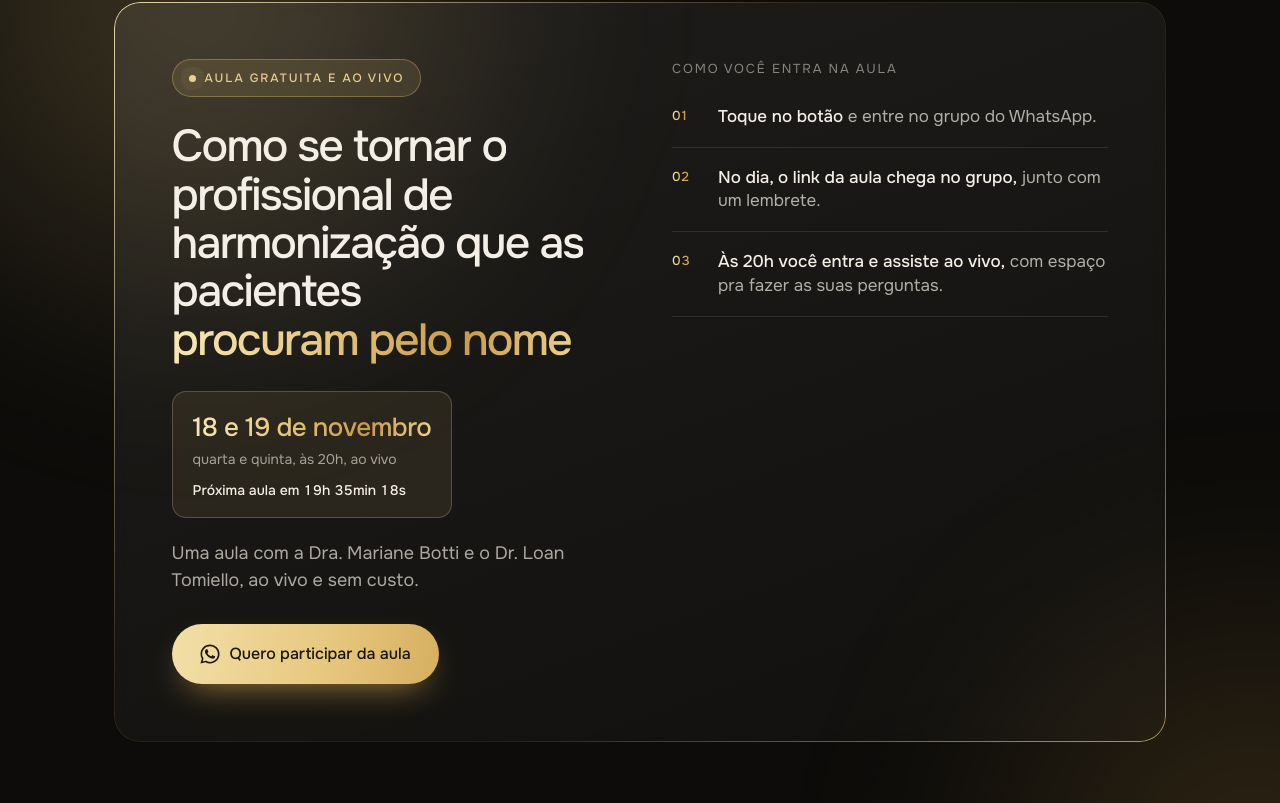
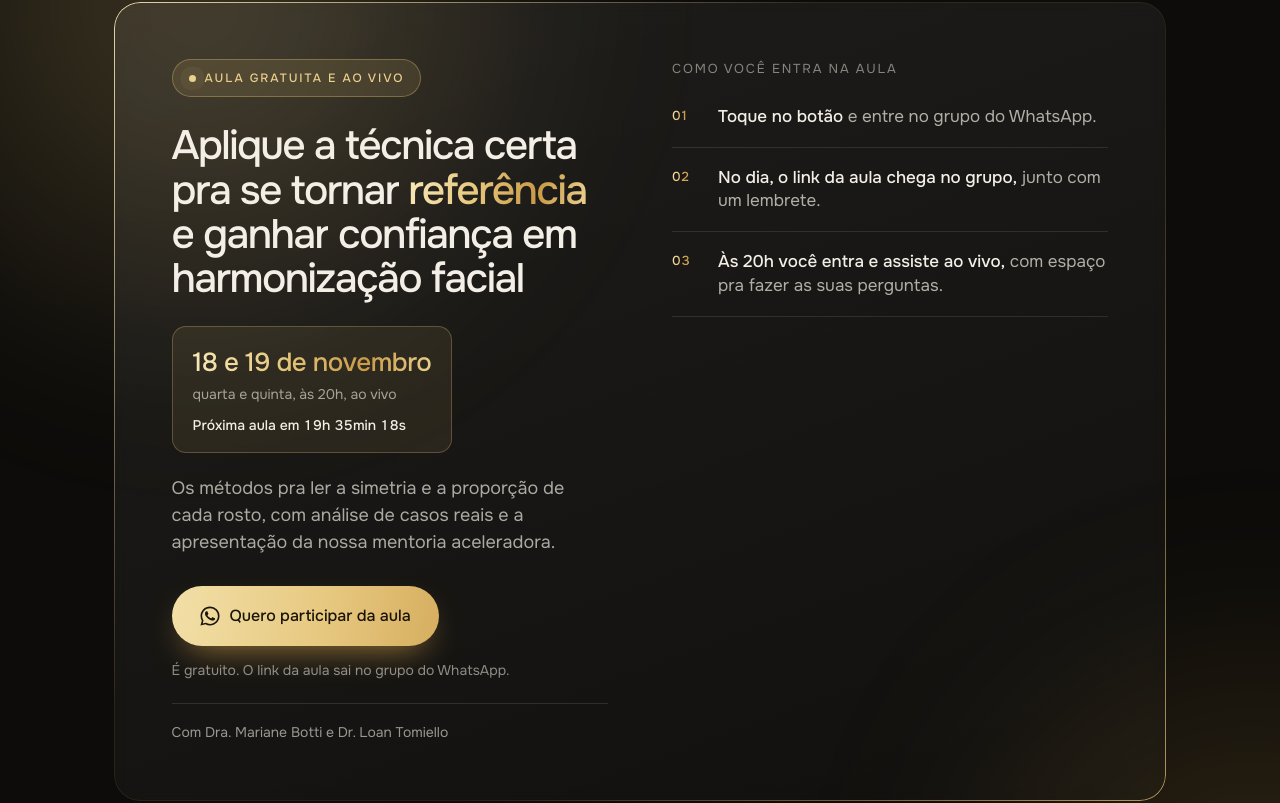
Before and after one commit to raelvvieira/aula-hof-nos, a plain HTML site: page index.html in a window 1280 px wide. Shown: the part 6259-7062 px from the top of the page. Drawn offline with nearby package versions, Linux system fonts and the light colour scheme; animation ran at ten frames a second.

Commit message:
Fechamento repete a oferta da abertura
Co-Authored-By: Claude Opus 5.5 <noreply@anthropic.com>

```diff
--- a/index.html
+++ b/index.html
@@ -349,6 +349,9 @@ mark,.hl > span{background:var(--gold);color:inherit;border-radius:.16em;padding
   .ba-item.pair.solo{width:39vw}
   #lb .lb-box:not(.solo){grid-template-columns:1fr;width:min(94vw,calc(43vh*.75))}
 }
+/* fechamento igual à abertura */
+.grupo h2{font-size:clamp(28px,3.2vw,44px)}
+.of-assina{margin-top:22px;padding-top:18px;border-top:1px solid rgba(244,239,230,.12);font-size:14px;color:rgba(244,239,230,.6)}
 </style>
 <script>document.documentElement.classList.add('js');setTimeout(function(){if(!window.__motionOk)document.documentElement.classList.remove('js')},3500)</script>
 </head>
@@ -456,10 +459,12 @@ mark,.hl > span{background:var(--gold);color:inherit;border-radius:.16em;padding
     <div class="oferta" data-r>
       <div class="of-esq">
         <span class="selo">Aula gratuita e ao vivo</span>
-        <h2 class="split">Como se tornar o profissional de harmonização que as pacientes <mark>procuram pelo nome</mark></h2>
+        <h2 class="split">Aplique a técnica certa pra se tornar <mark>referência</mark> e ganhar confiança em harmonização facial</h2>
         <div class="of-data"><b>18 e 19 de novembro</b><span>quarta e quinta, às 20h, ao vivo</span><span class="cd" data-cd></span></div>
-        <p class="of-p">Uma aula com a Dra. Mariane Botti e o Dr. Loan Tomiello, ao vivo e sem custo.</p>
+        <p class="of-p">Os métodos pra ler a simetria e a proporção de cada rosto, com análise de casos reais e a apresentação da nossa mentoria aceleradora.</p>
         <a class="btn ouro" data-wa href="#"><svg viewBox="0 0 24 24"><use href="#i-wa"/></svg>Quero participar da aula</a>
+        <div class="sub-cta">É gratuito. O link da aula sai no grupo do WhatsApp.</div>
+        <div class="of-assina">Com Dra. Mariane Botti e Dr. Loan Tomiello</div>
       </div>
       <div class="of-dir">
         <span class="of-t">Como você entra na aula</span>
```
